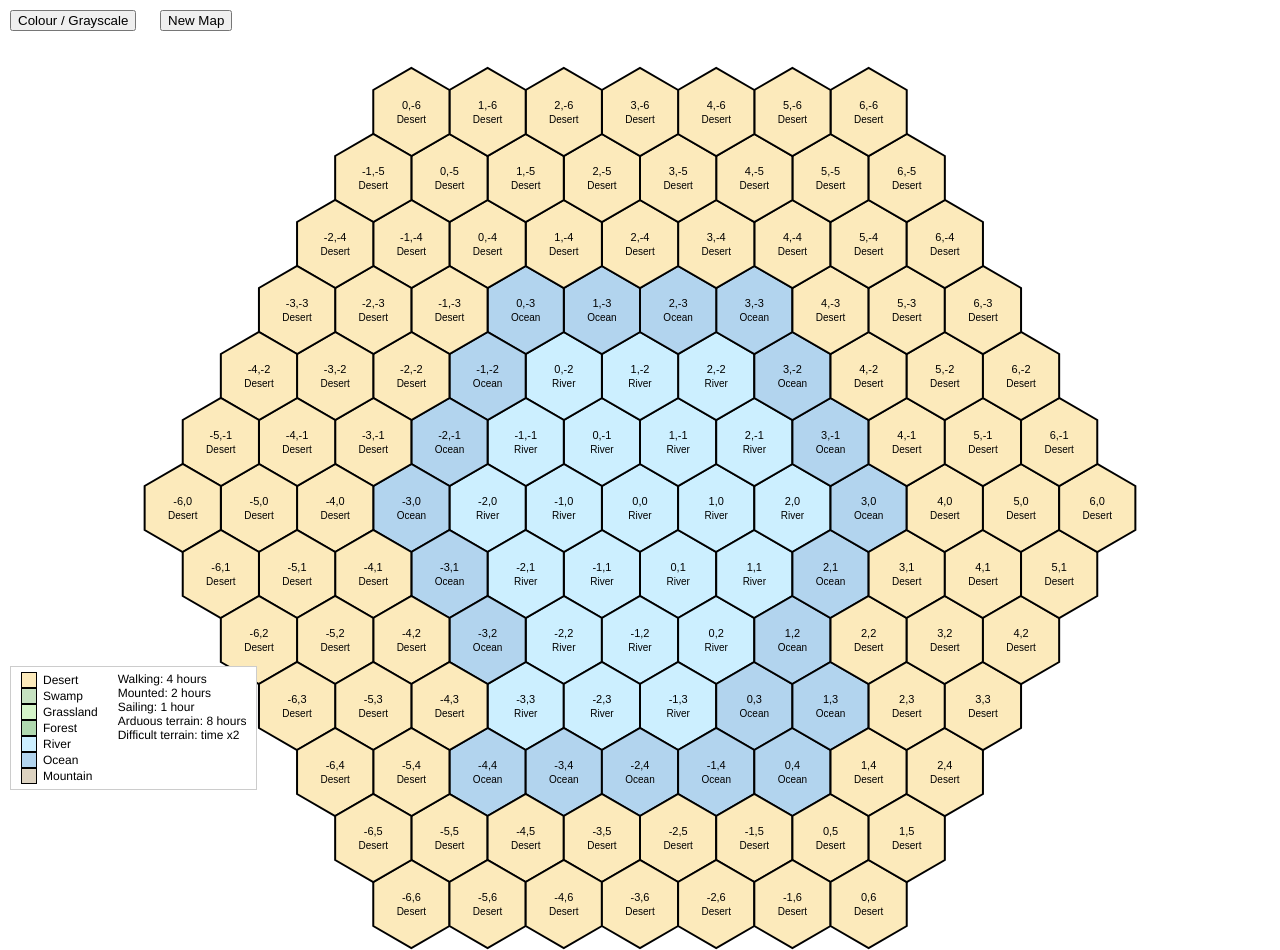
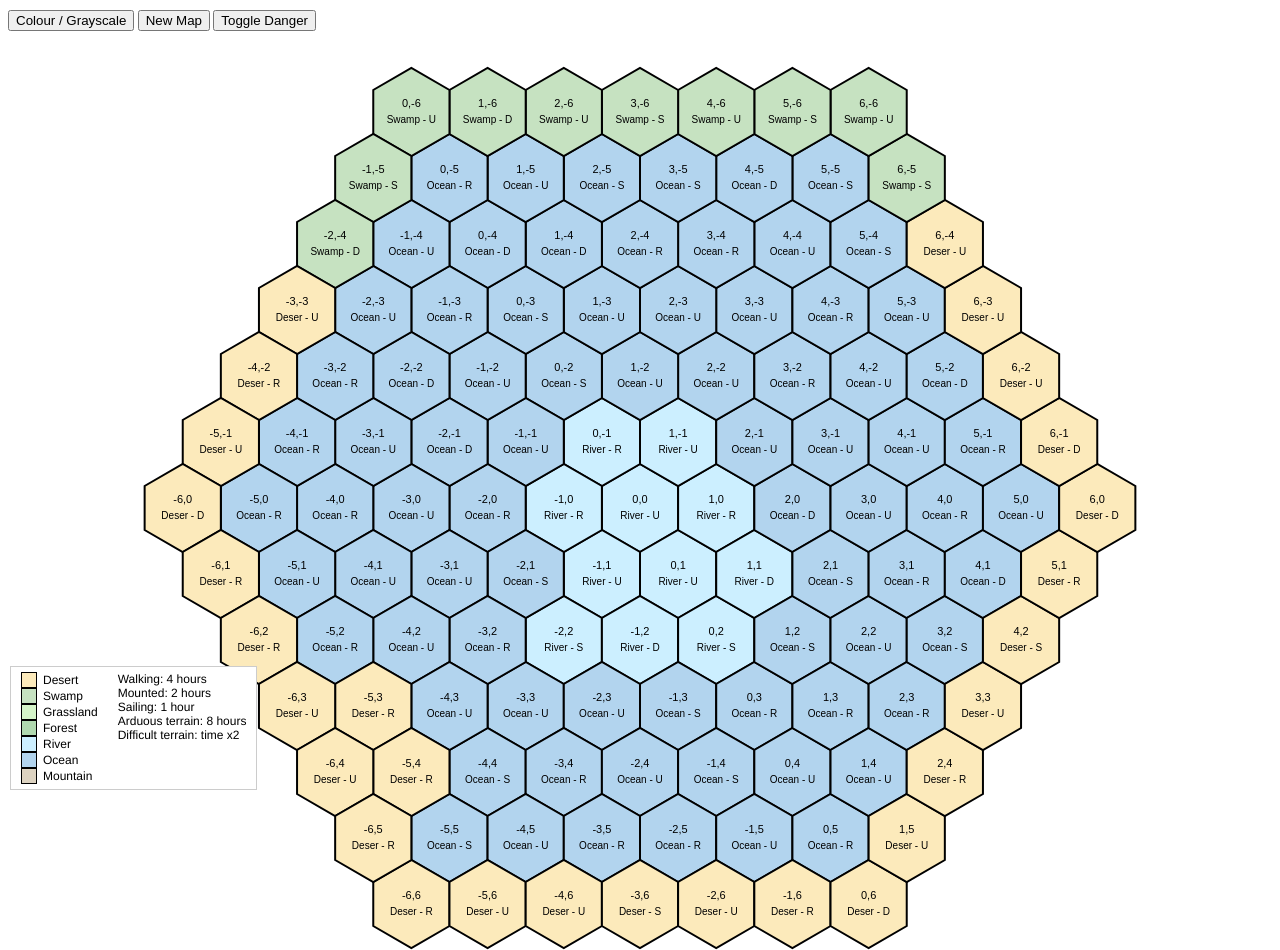
Before and after one commit to ebabel-eu/hexmap, a website: page index.html in a window 1280 px wide. Drawn offline with Linux system fonts and the light colour scheme.

Commit message:
Add Danger Level

```diff
--- a/index.html
+++ b/index.html
@@ -79,25 +79,14 @@
       background-color: #eee;
     }
 
-    #toggleColorMode,
-    #newMapButton {
+    #buttons {
       position: absolute;
       top: 10px;
       z-index: 2;
     }
 
-    #toggleColorMode {
-      left: 10px;
-    }
-
-    #newMapButton {
-      left: 160px;
-    }
-
     @media print {
-
-      #toggleColorMode,
-      #newMapButton {
+      #buttons {
         display: none;
       }
     }
@@ -105,16 +94,17 @@
 </head>
 
 <body>
-
-  <button id="toggleColorMode">Colour / Grayscale</button>
-  <button id="newMapButton">New Map</button>
+  <div id="buttons">
+    <button id="toggleColorMode">Colour / Grayscale</button>
+    <button id="newMapButton">New Map</button>
+    <button id="toggleDangerButton">Toggle Danger</button>
+  </div>
 
   <div class="legend">
     <ul>
       <li><span class="swatch" id="swatch-desert" style="background: var(--terrain-desert);"></span> Desert</li>
       <li><span class="swatch" id="swatch-swamp" style="background: var(--terrain-swamp);"></span> Swamp</li>
-      <li><span class="swatch" id="swatch-grassland" style="background: var(--terrain-grassland);"></span> Grassland
-      </li>
+      <li><span class="swatch" id="swatch-grassland" style="background: var(--terrain-grassland);"></span> Grassland</li>
       <li><span class="swatch" id="swatch-forest" style="background: var(--terrain-forest);"></span> Forest</li>
       <li><span class="swatch" id="swatch-river" style="background: var(--terrain-river);"></span> River</li>
       <li><span class="swatch" id="swatch-ocean" style="background: var(--terrain-ocean);"></span> Ocean</li>
@@ -138,14 +128,17 @@
     const contextMenu = document.getElementById('contextMenu');
     const toggleColorMode = document.getElementById('toggleColorMode');
     const newMapButton = document.getElementById('newMapButton');
+    const toggleDangerButton = document.getElementById('toggleDangerButton');
 
     const HEX_RADIUS = 44;
     const MAP_RADIUS = 6;
     const HEX_COLOR = '#000000';
 
     let useGrayscale = false;
+    let showDanger = true;
     let seed = Math.floor(Math.random() * 99999);
     let terrainMap = new Map();
+    let dangerMap = new Map();
 
     function seededRandom(seed) {
       let x = Math.sin(seed++) * 10000;
@@ -156,6 +149,19 @@
       const val = seededRandom(seedRef.value);
       seedRef.value++;
       return choices[Math.floor(val * choices.length)];
+    }
+
+    function seededD6(seedRef) {
+      const val = seededRandom(seedRef.value);
+      seedRef.value++;
+      return Math.floor(val * 6) + 1;
+    }
+
+    function dangerLevelSymbol(roll) {
+      if (roll === 1) return 'S'; // Safe
+      if (roll <= 3) return 'U';  // Unsafe
+      if (roll <= 5) return 'R';  // Risky
+      return 'D'; // Deadly
     }
 
     const style = getComputedStyle(document.documentElement);
@@ -209,7 +215,7 @@
       return { q, r };
     }
 
-    function drawHex(x, y, size, fillColor, label, terrainName) {
+    function drawHex(x, y, size, fillColor, label, terrainName, dangerSymbol) {
       ctx.beginPath();
       for (let i = 0; i < 6; i++) {
         const angle = Math.PI / 180 * (60 * i - 30);
@@ -227,7 +233,7 @@
 
       let textColor;
       if (!useGrayscale) {
-        textColor = '#000000'; // Always black in color mode
+        textColor = '#000000';
       } else {
         const blackTextTerrains = ["Desert", "Swamp"];
         textColor = blackTextTerrains.includes(terrainName) ? '#000000' : '#ffffff';
@@ -238,10 +244,11 @@
       ctx.textBaseline = 'middle';
 
       ctx.font = '11px sans-serif';
-      ctx.fillText(label, x, y - 6);  // coordinates
+      ctx.fillText(label, x, y - 8);
 
       ctx.font = '10px sans-serif';
-      ctx.fillText(terrainName, x, y + 8);  // terrain name
+      let terrainLabel = terrainName.slice(0, 5);
+      ctx.fillText(showDanger ? `${terrainLabel} - ${dangerSymbol}` : terrainLabel, x, y + 8);
     }
 
     function getHexSpiral(radius) {
@@ -270,6 +277,7 @@
     function drawGrid() {
       ctx.clearRect(0, 0, canvas.width, canvas.height);
       terrainMap.clear();
+      dangerMap.clear();
       const coords = getHexSpiral(MAP_RADIUS);
       const seedRef = { value: seed };
       let previousTerrain = seededChoice(seedRef, baseTerrainTypes);
@@ -282,16 +290,23 @@
           } while (newTerrain === previousTerrain);
           previousTerrain = newTerrain;
         }
+
+        const dangerRoll = seededD6(seedRef);
+        const dangerSymbol = dangerLevelSymbol(dangerRoll);
+
         terrainMap.set(`${q},${r}`, previousTerrain);
+        dangerMap.set(`${q},${r}`, dangerSymbol);
+
         const [x, y] = hexToPixel(q, r, HEX_RADIUS);
-        drawHex(x + canvas.width / 2, y + canvas.height / 2, HEX_RADIUS, getTerrainColor(previousTerrain), `${q},${r}`, previousTerrain.name);
+        drawHex(x + canvas.width / 2, y + canvas.height / 2, HEX_RADIUS, getTerrainColor(previousTerrain), `${q},${r}`, previousTerrain.name, dangerSymbol);
       }
     }
 
     function redrawHex(q, r) {
       const terrain = terrainMap.get(`${q},${r}`);
+      const danger = dangerMap.get(`${q},${r}`);
       const [x, y] = hexToPixel(q, r, HEX_RADIUS);
-      drawHex(x + canvas.width / 2, y + canvas.height / 2, HEX_RADIUS, getTerrainColor(terrain), `${q},${r}`, terrain.name);
+      drawHex(x + canvas.width / 2, y + canvas.height / 2, HEX_RADIUS, getTerrainColor(terrain), `${q},${r}`, terrain.name, danger);
     }
 
     toggleColorMode.addEventListener('click', () => {
@@ -301,6 +316,14 @@
         redrawHex(q, r);
       }
       updateLegendSwatches();
+    });
+
+    toggleDangerButton.addEventListener('click', () => {
+      showDanger = !showDanger;
+      for (const key of terrainMap.keys()) {
+        const [q, r] = key.split(',').map(Number);
+        redrawHex(q, r);
+      }
     });
 
     newMapButton.addEventListener('click', () => {
```
